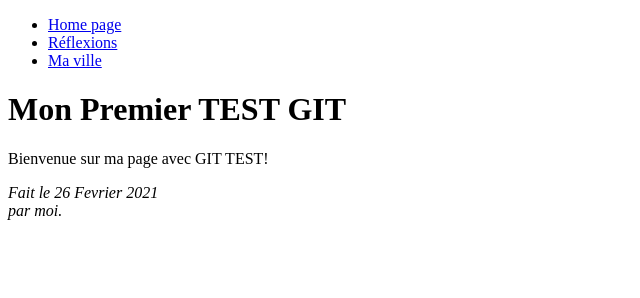
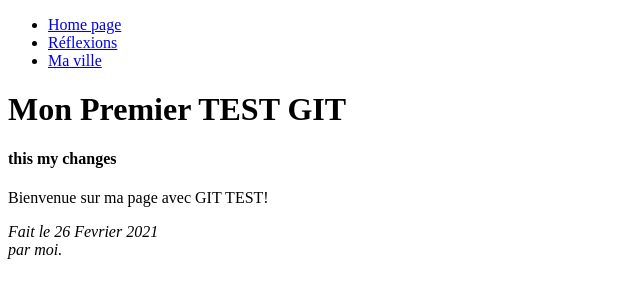
Before and after one commit to AlaaEddineAchahbar/git_test, a plain HTML site: page index.html in a window 1280 px wide. Shown: the whole page, without its empty margins (0-640 px from the left). Drawn offline with Linux system fonts and the light colour scheme.

Commit message:
Update index.html <h4>
Update index.html <h4> description.

```diff
--- a/index.html
+++ b/index.html
@@ -15,6 +15,7 @@
 
 <!-- Contenu principal -->
 <h1>Mon Premier TEST GIT</h1>
+  <h4>this my changes</h4>
 
 <p>Bienvenue sur ma page avec GIT TEST!
 
```
